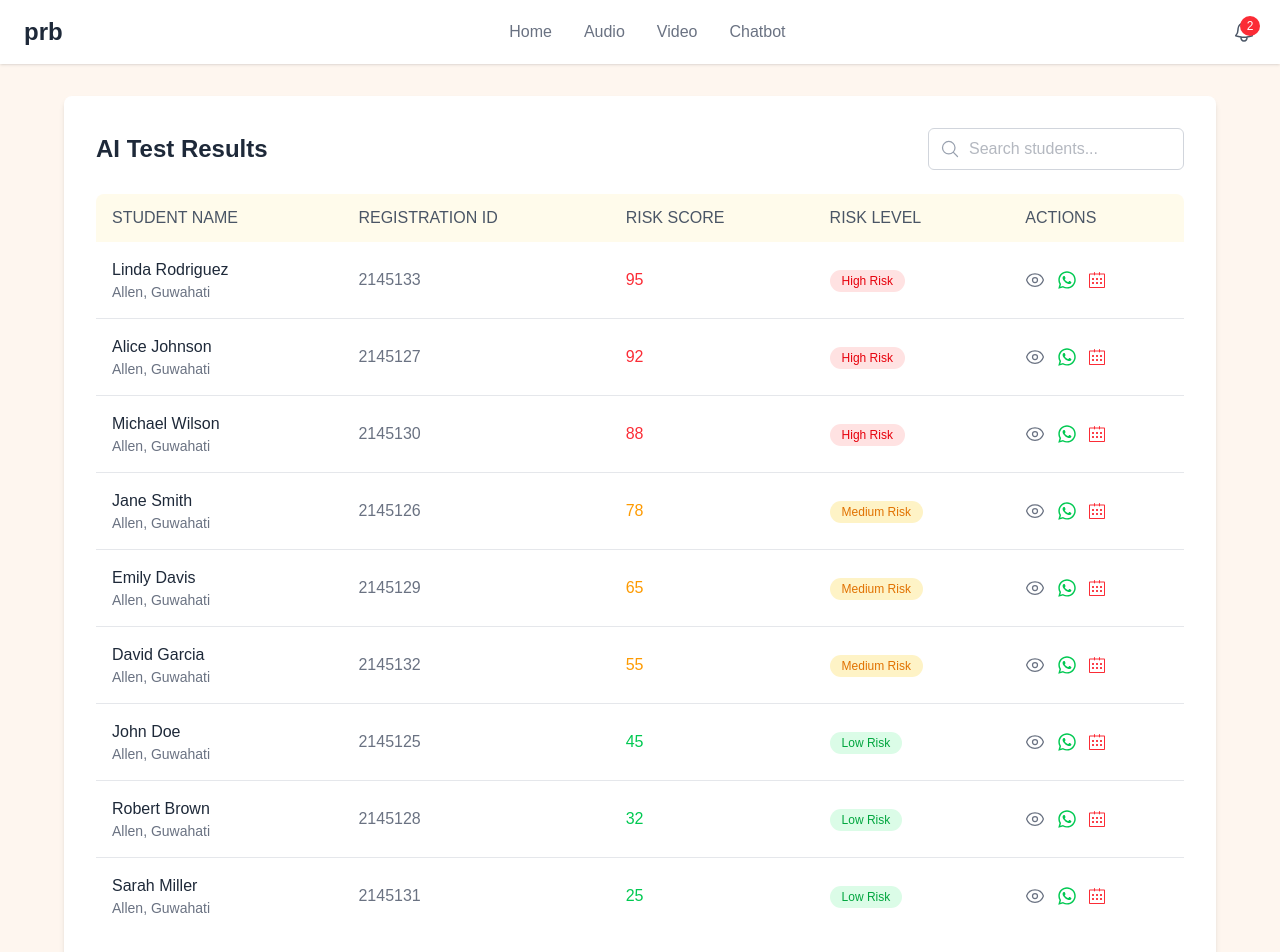
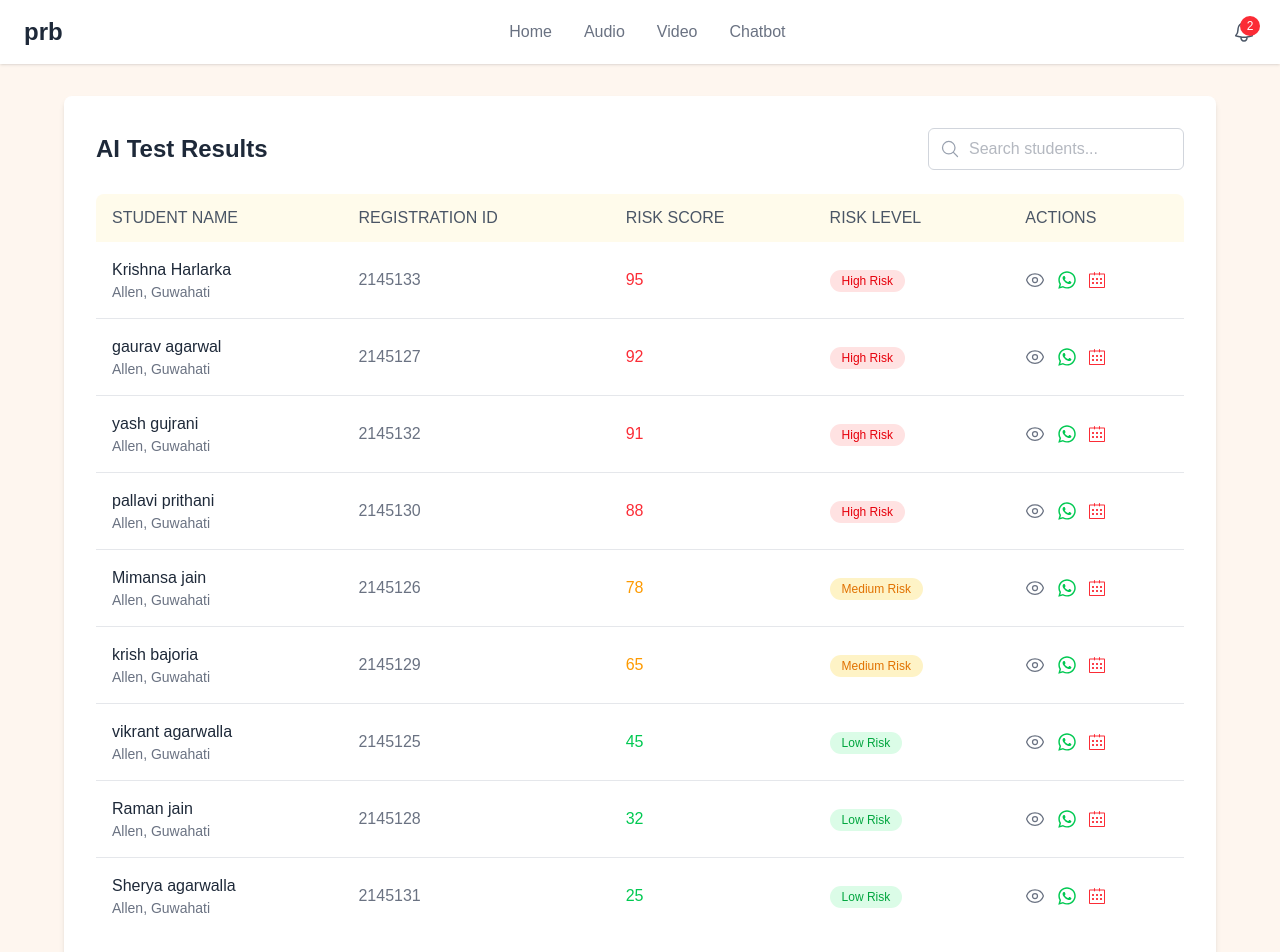
Before and after one commit to Bishal-NITS-2003/suicide-prevention-app, a Next.js app: page /admin/testDetails in a window 1280 px wide. Shown: the top 952 px of the page. Built offline with nearby package versions, Linux system fonts and the light colour scheme.

Commit message:
names added

```diff
--- a/src/app/admin/testDetails/page.tsx
+++ b/src/app/admin/testDetails/page.tsx
@@ -12,63 +12,63 @@ export default function TestDetailsPage() {
   const testResults = [
     {
       id: "2145125",
-      name: "John Doe",
+      name: "vikrant agarwalla",
       institute: "Allen, Guwahati",
       score: 45,
       riskLevel: "Low Risk",
     },
     {
       id: "2145126",
-      name: "Jane Smith",
+      name: "Mimansa jain",
       institute: "Allen, Guwahati",
       score: 78,
       riskLevel: "Medium Risk",
     },
     {
       id: "2145127",
-      name: "Alice Johnson",
+      name: "gaurav agarwal",
       institute: "Allen, Guwahati",
       score: 92,
       riskLevel: "High Risk",
     },
     {
       id: "2145128",
-      name: "Robert Brown",
+      name: "Raman jain",
       institute: "Allen, Guwahati",
       score: 32,
       riskLevel: "Low Risk",
     },
     {
       id: "2145129",
-      name: "Emily Davis",
+      name: "krish bajoria",
       institute: "Allen, Guwahati",
       score: 65,
       riskLevel: "Medium Risk",
     },
     {
       id: "2145130",
-      name: "Michael Wilson",
+      name: "pallavi prithani",
       institute: "Allen, Guwahati",
       score: 88,
       riskLevel: "High Risk",
     },
     {
       id: "2145131",
-      name: "Sarah Miller",
+      name: "Sherya agarwalla",
       institute: "Allen, Guwahati",
       score: 25,
       riskLevel: "Low Risk",
     },
     {
       id: "2145132",
-      name: "David Garcia",
+      name: "yash gujrani",
       institute: "Allen, Guwahati",
-      score: 55,
-      riskLevel: "Medium Risk",
+      score: 91,
+      riskLevel: "High Risk",
     },
     {
       id: "2145133",
-      name: "Linda Rodriguez",
+      name: "Krishna Harlarka",
       institute: "Allen, Guwahati",
       score: 95,
       riskLevel: "High Risk",
--- a/src/app/admin/tests/page.tsx
+++ b/src/app/admin/tests/page.tsx
@@ -13,35 +13,35 @@ export default function TestsPage() {
     {
       id: "TST-00123",
       name: "Weekly Test 5",
-      date: "2024-03-15",
+      date: "2025-06-17",
       participants: 150,
       status: "Scheduled",
     },
     {
       id: "TST-00124",
       name: "Weekly Test 4",
-      date: "2024-03-20",
+      date: "2025-06-2",
       participants: 120,
       status: "Pending Results",
     },
     {
       id: "TST-00125",
       name: "Weekly Test 3",
-      date: "2024-04-05",
+      date: "2025-06-10",
       participants: 145,
       status: "Completed",
     },
     {
       id: "TST-00126",
       name: "Weekly Test 2",
-      date: "2024-03-25",
+      date: "2025-03-25",
       participants: 88,
       status: "Completed",
     },
     {
       id: "TST-00127",
       name: "Weekly Test 1",
-      date: "2024-03-10",
+      date: "2025-03-10",
       participants: 200,
       status: "Completed",
     },
```
